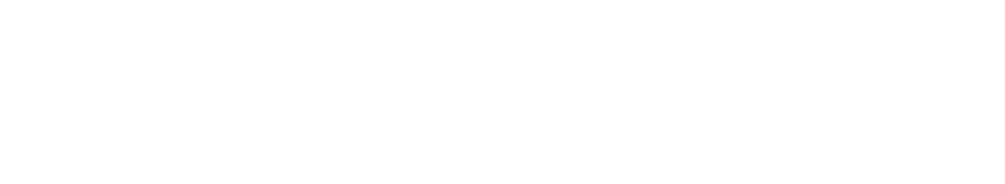
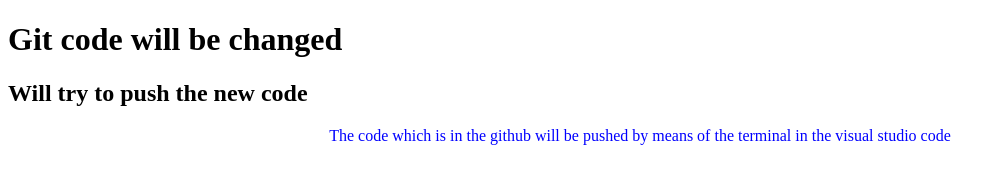
Before and after one commit to abir3004/Second_repo, a plain HTML site: page index.html in a window 1280 px wide. Shown: the whole page, without its empty margins (0-1005 px from the left). Drawn offline with Linux system fonts and the light colour scheme.

Commit message:
styles are added and modified

```diff
--- a/index.html
+++ b/index.html
@@ -5,8 +5,12 @@
     <meta http-equiv="X-UA-Compatible" content="IE=edge">
     <meta name="viewport" content="width=device-width, initial-scale=1.0">
     <title>My second repo</title>
+    <link rel="stylesheet" href="styles.css">
 </head>
 <body>
+    <h1>Git code will be changed</h1>
+    <h2>Will try to push the new code</h2>
+    <p>The code which is in the github will be pushed by means of the terminal in the visual studio code</p>
 
 </body>
 </html>
--- /dev/null
+++ b/styles.css
@@ -0,0 +1,6 @@
+p{
+    color: blue;
+    text-align: center;
+
+
+}
```
